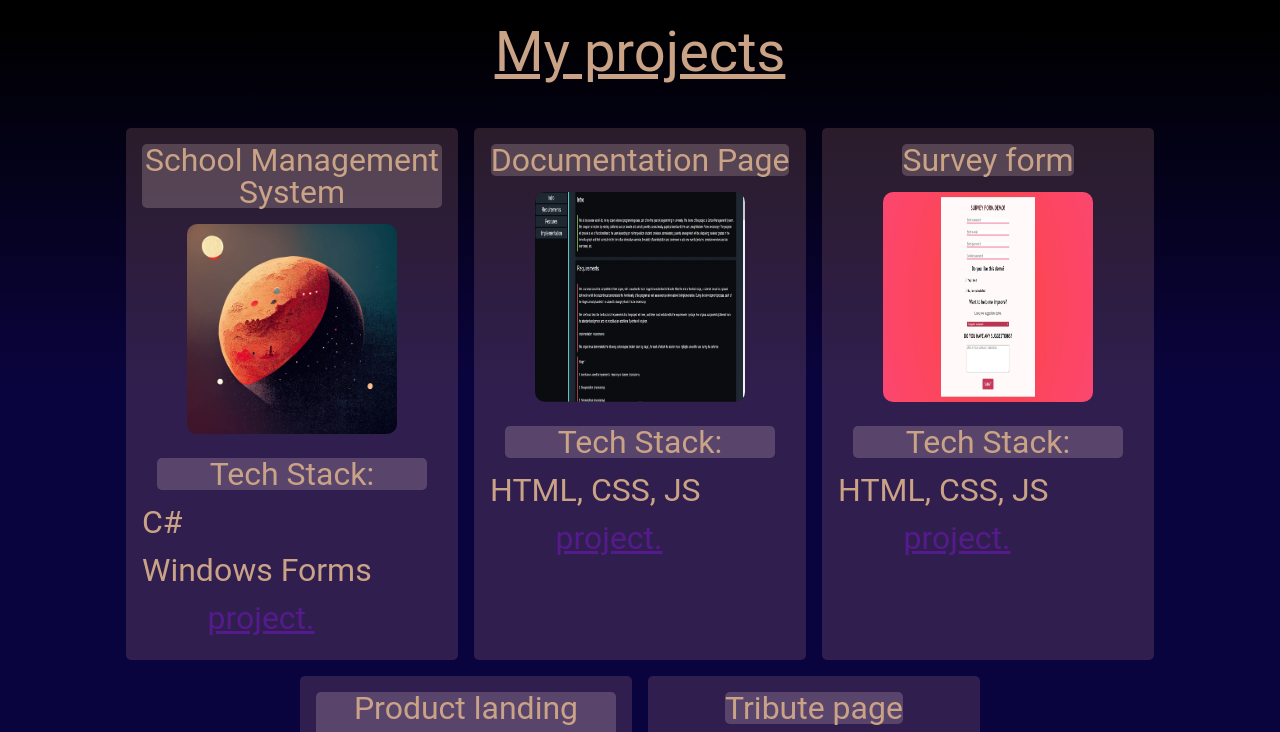
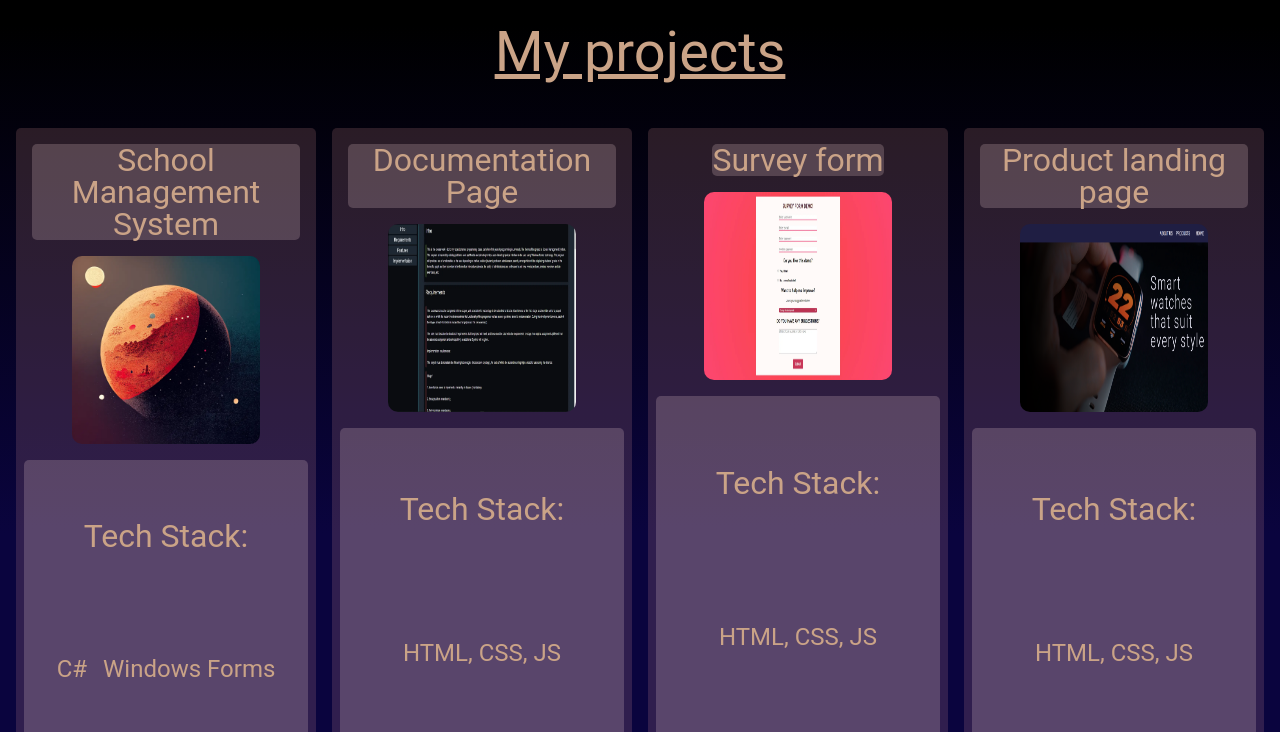
Before and after one commit to SpasMilenkov/Portfolio-website, a Vue app: page / in a window 1280 px wide. Shown: the part 1560-2292 px from the top of the page. Built offline with nearby package versions, Linux system fonts and the light colour scheme.

Commit message:
Populate links

```diff
--- a/src/components/Project.vue
+++ b/src/components/Project.vue
@@ -7,8 +7,12 @@
             <h1 class="wrapper-title">Tech Stack:</h1>
             <h2 v-for="(language, i) in project.software" class="language-title" :key="i">{{language}}</h2>
             <div class="link-wrapper">
-                <a href="">project.</a>
-                <a href=""></a>
+                <a class="link" :href="project.githubRepo">Github repo</a>
+                <a
+                class="link"
+                :href="project.livePreview"
+                v-if="project.livePreview ? false : true"
+                >Life Preview</a>
             </div>
         </div>
     </div>
@@ -28,8 +32,8 @@
 <style scoped>
     .project-card{
         width: 20%;
-        min-width: 300px;
-        height: 500px;
+        min-width:calc(300px - 2rem) ;
+        height: 750px;
 
         display: flex;
         flex-direction: column;
@@ -50,7 +54,6 @@
         border-radius: 10px;
     }
     .project-card:hover{
-        transform: scale(1.01);
         background-color: rgba(255, 222, 224, 0.2);
     }
     .project-title{
@@ -61,17 +64,49 @@
     .wrapper-title{
         border-radius: 5px;
         text-align: center;
-        background-color: rgba(255, 222, 224, 0.2);
         width: 90%;
         align-self: center;
     }
 
     .wrapper{
         display: flex;
-        flex-direction: column;
+        flex-wrap: wrap;
+        align-items:center ;
+        justify-content: center;
         gap: 1rem;
         width: 100%;
+        height: 500px;
         border-radius: 5px;
-        padding: 0.5rem;
+        padding: 1rem 0.5rem;
+        background-color: rgba(255, 222, 224, 0.2);
+    }
+    .link-wrapper{
+        display: flex;
+        width: 90%;
+        align-items: center;
+        justify-content: center;
+        gap: 2rem;
+    }
+    .link{
+        height: 3rem;
+        width: 8rem;
+
+        font-size: 1rem;
+        font-weight: 700;
+        text-decoration: none;
+        background-color: rgb(0, 164, 107);
+        border-radius: 5px;
+        color: white;
+
+        display: flex;
+        align-items: center;
+        justify-content: center;
+    }
+    .link:hover{
+        background-color: rgb(2, 187, 122);
+        color: rgb(51, 54, 63);
+    }
+    .language-title{
+        font-size: 1.5rem;
     }
 </style>
```
